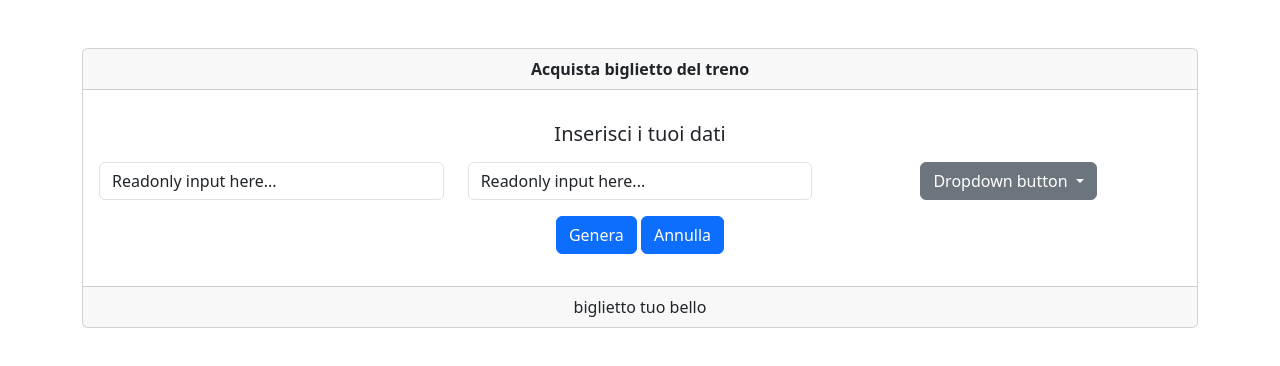
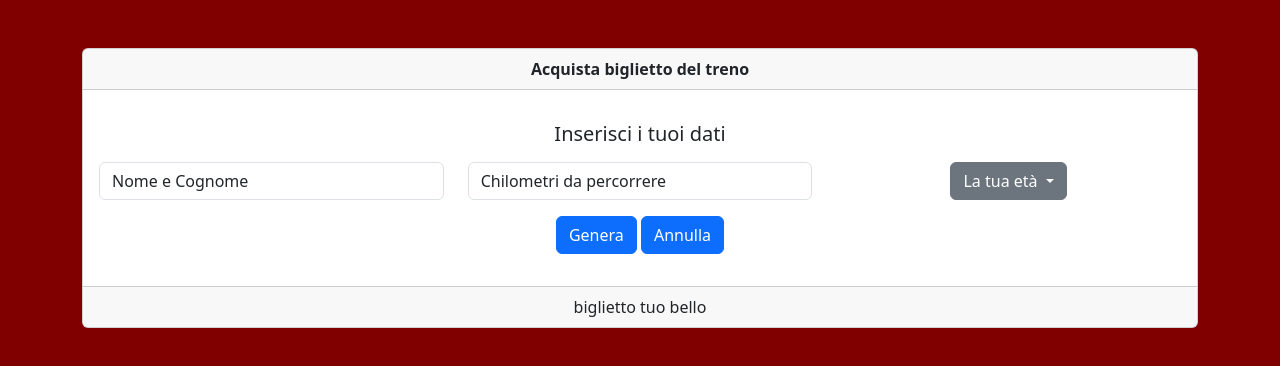
Before and after one commit to carmelocammalleri/js-biglietto-treno-form, a plain HTML site: page index.html in a window 1280 px wide. Drawn offline with nearby package versions, Linux system fonts and the light colour scheme.

Commit message:
[edit]: main style

```diff
--- a/css/style.css
+++ b/css/style.css
@@ -0,0 +1,4 @@
+main {
+  background-color: maroon;
+  height: 100vh;
+}
--- a/index.html
+++ b/index.html
@@ -6,7 +6,7 @@
 
   <!-- Bootstrap -->
   <link href="https://cdn.jsdelivr.net/npm/bootstrap@5.3.1/dist/css/bootstrap.min.css" rel="stylesheet" integrity="sha384-4bw+/aepP/YC94hEpVNVgiZdgIC5+VKNBQNGCHeKRQN+PtmoHDEXuppvnDJzQIu9" crossorigin="anonymous">
-  <script src="https://cdn.jsdelivr.net/npm/bootstrap@5.3.1/dist/js/bootstrap.bundle.min.js" integrity="sha384-HwwvtgBNo3bZJJLYd8oVXjrBZt8cqVSpeBNS5n7C8IVInixGAoxmnlMuBnhbgrkm" crossorigin="anonymous"></script>
+
 
   <!-- Stylecss -->
   <link rel="stylesheet" href="./css/style.css">
@@ -15,7 +15,9 @@
 <body>
 
 
-  <main class="container my-5 ">
+  <main class="py-5 ">
+
+    <div class="container">
       <div class="card text-center">
         <div class="card-header fw-bold">
           Acquista biglietto del treno
@@ -25,24 +27,23 @@
 
           <div class="row">
             <div class="col-4 ">
-            <input class="form-control" type="text" value="Readonly input here..." aria-label="readonly input example" readonly>
+              <input class="form-control" type="text" value="Nome e Cognome" aria-label="readonly input example" readonly>
             </div>
 
             <div class="col-4 ">
-            <input class="form-control" type="text" value="Readonly input here..." aria-label="readonly input example" readonly>
+              <input class="form-control" type="text" value="Chilometri da percorrere" aria-label="readonly input example" readonly>
             </div>
 
             <div class="col-4 dropdown">
-            <button class="btn btn-secondary dropdown-toggle" type="button" data-bs-toggle="dropdown" aria-expanded="false">
-              Dropdown button
+              <button class="btn btn-secondary dropdown-toggle" type="button">
+                La tua età
               </button>
               <ul class="dropdown-menu">
-              <li><a class="dropdown-item" href="#">Action</a></li>
-              <li><a class="dropdown-item" href="#">Another action</a></li>
-              <li><a class="dropdown-item" href="#">Something else here</a></li>
+                <li><a class="dropdown-item" href="#">Minorenne</a></li>
+                <li><a class="dropdown-item" href="#">Maggiorenne</a></li>
+                <li><a class="dropdown-item" href="#">Over-65</a></li>
               </ul>
             </div>
-
           </div>
 
           <div class="button-submit my-3">
@@ -55,6 +56,8 @@
           biglietto tuo bello
         </div>
       </div>
+    </div>
+
   </main>
 
 
```
Lines whose indentation alone changed are shown as unchanged.
